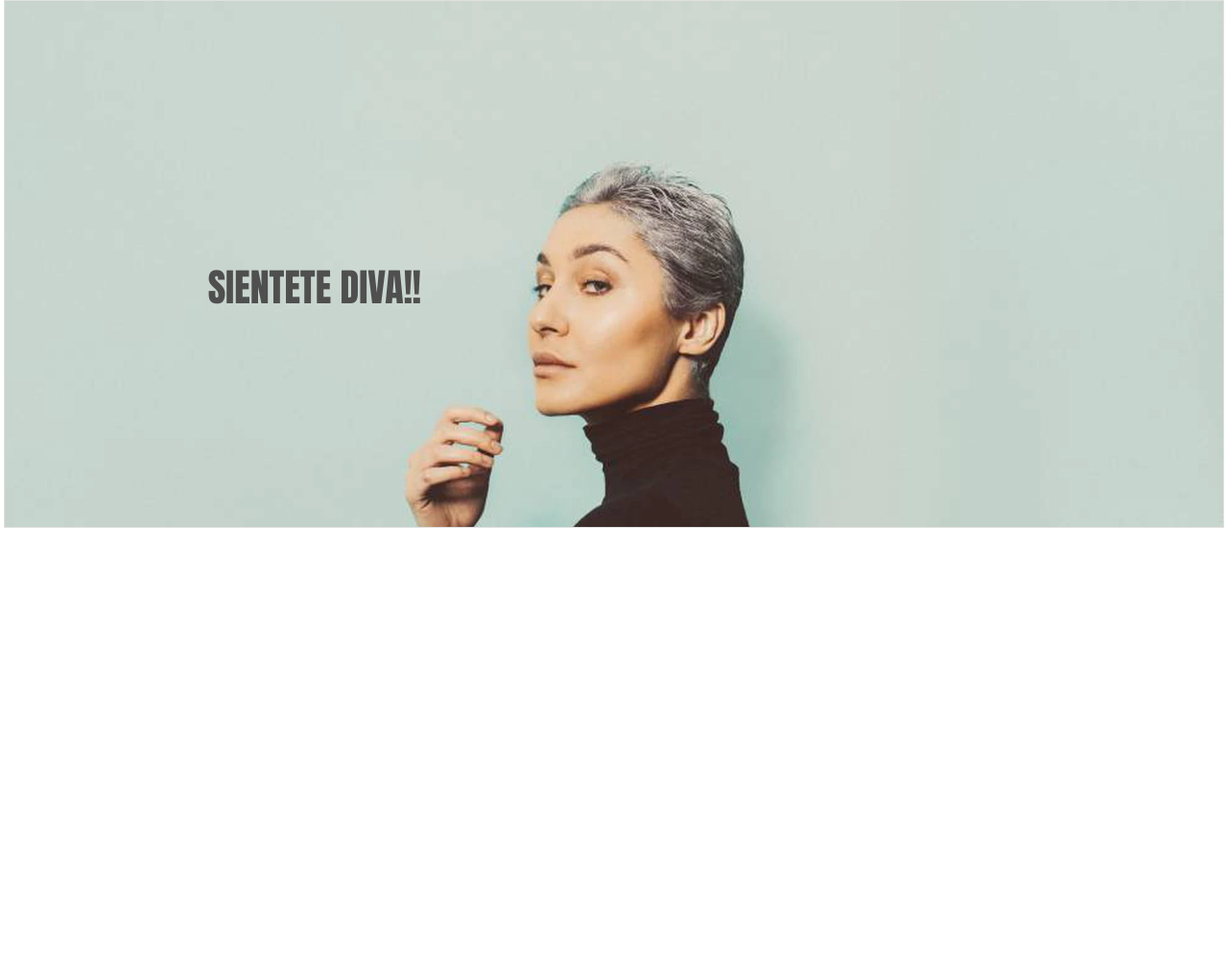
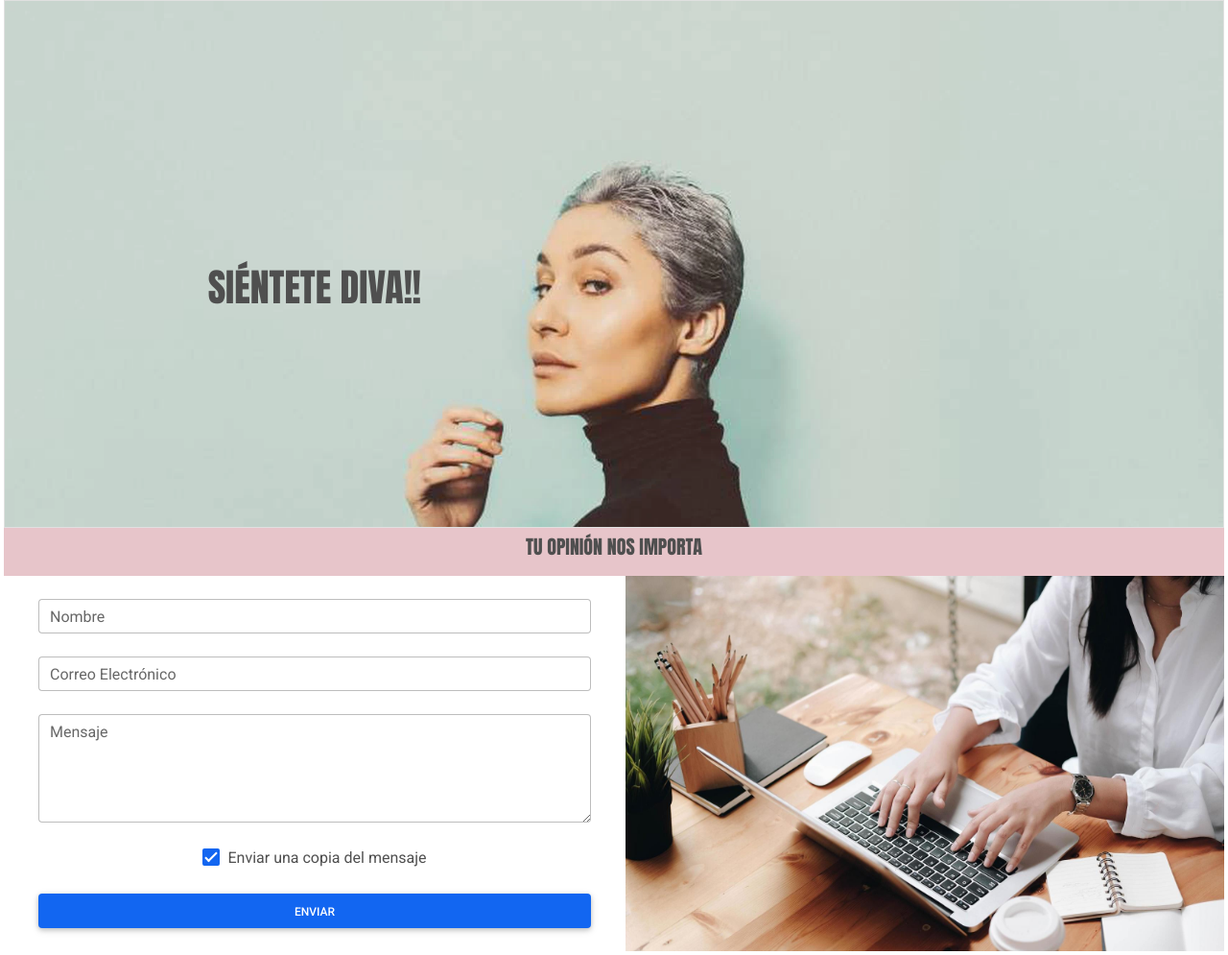
Before and after one commit to JuliLop/Ropa-Trendy, a plain HTML site: page index.html in a window 1280 px wide. Shown: the part 1847-2842 px from the top of the page at 96% size. Before the commit the page ends 2401 px from the top, so only its background shows below. Drawn offline with nearby package versions, Linux system fonts and the light colour scheme.

Commit message:
Adicion section4

```diff
--- a/assets/styles.css
+++ b/assets/styles.css
@@ -30,3 +30,10 @@ background: linear-gradient(90deg, rgba(225,165,165,0.37625472552302175) 51%, rg
     font-family: Impact, Haettenschweiler, 'Arial Narrow Bold', sans-serif;
 
 }
+
+.title-co {
+    background-color: rgb(231, 197, 202);
+}
+.title-comentarios {
+    font-family: Impact, Haettenschweiler, 'Arial Narrow Bold', sans-serif;
+}
--- a/index.html
+++ b/index.html
@@ -344,7 +344,18 @@
       </div>
     </section>
     <section>
-      <div class="col-sm-12 p-3 border d-flex flex-row justify-content-center align-items-center" style="height: 100px;">
+      <div
+        class="
+          col-sm-12
+          p-3
+          border
+          d-flex
+          flex-row
+          justify-content-center
+          align-items-center
+        "
+        style="height: 100px"
+      >
         <a
           href="#"
           class="btn btn-primary btn-lg disabled"
@@ -354,8 +365,61 @@
           >Ver Portafolio</a
         >
       </div>
-      <div class="fondo-section3 col-sm-12 p-3 border position-relative" style="height: 550px;">
-        <h1 class="title-S3 offset-2 col-3 position-absolute top-50 start-0">SIENTETE DIVA!!</h1>
+      <div
+        class="fondo-section3 col-sm-12 p-3 border position-relative"
+        style="height: 550px"
+      >
+        <h1 class="title-S3 offset-2 col-3 position-absolute top-50 start-0">
+          SIÉNTETE DIVA!!
+        </h1>
+      </div>
+    </section>
+    <section>
+      <div class="title-co col-12 d-flex justify-content-center" style="height: 50px">
+        <h5 class="title-comentarios mt-2">TU OPINIÓN NOS IMPORTA</h5>
+      </div>
+      <div class="row m-0">
+        <div class="col p-0 order-last">
+          <img src="assets/img/imgsection4.jpg" alt="iamgenfinal" class="w-100 h-100">
+        </div>
+        <div class="col">
+          <form class="container mb-4 mt-4">
+            <!-- Name input -->
+            <div class="form-outline mb-4">
+              <input type="text" id="form4Example1" class="form-control" />
+              <label class="form-label" for="form4Example1">Nombre</label>
+            </div>
+
+            <!-- Email input -->
+            <div class="form-outline mb-4">
+              <input type="email" id="form4Example2" class="form-control" />
+              <label class="form-label" for="form4Example2">Correo Electrónico</label>
+            </div>
+
+            <!-- Message input -->
+            <div class="form-outline mb-4">
+              <textarea class="form-control" id="form4Example3" rows="4"></textarea>
+              <label class="form-label" for="form4Example3">Mensaje</label>
+            </div>
+
+            <!-- Checkbox -->
+            <div class="form-check d-flex justify-content-center mb-4">
+              <input
+                class="form-check-input me-2"
+                type="checkbox"
+                value=""
+                id="form4Example4"
+                checked
+              />
+              <label class="form-check-label" for="form4Example4">
+                Enviar una copia del mensaje
+              </label>
+            </div>
+
+            <!-- Submit button -->
+            <button type="submit" class="btn btn-primary btn-block mb-4">ENVIAR</button>
+          </form>
+        </div>
       </div>
     </section>
     <!-- MDB -->
```
Also changed, not shown: assets/img/imgsection4.jpg (added).
